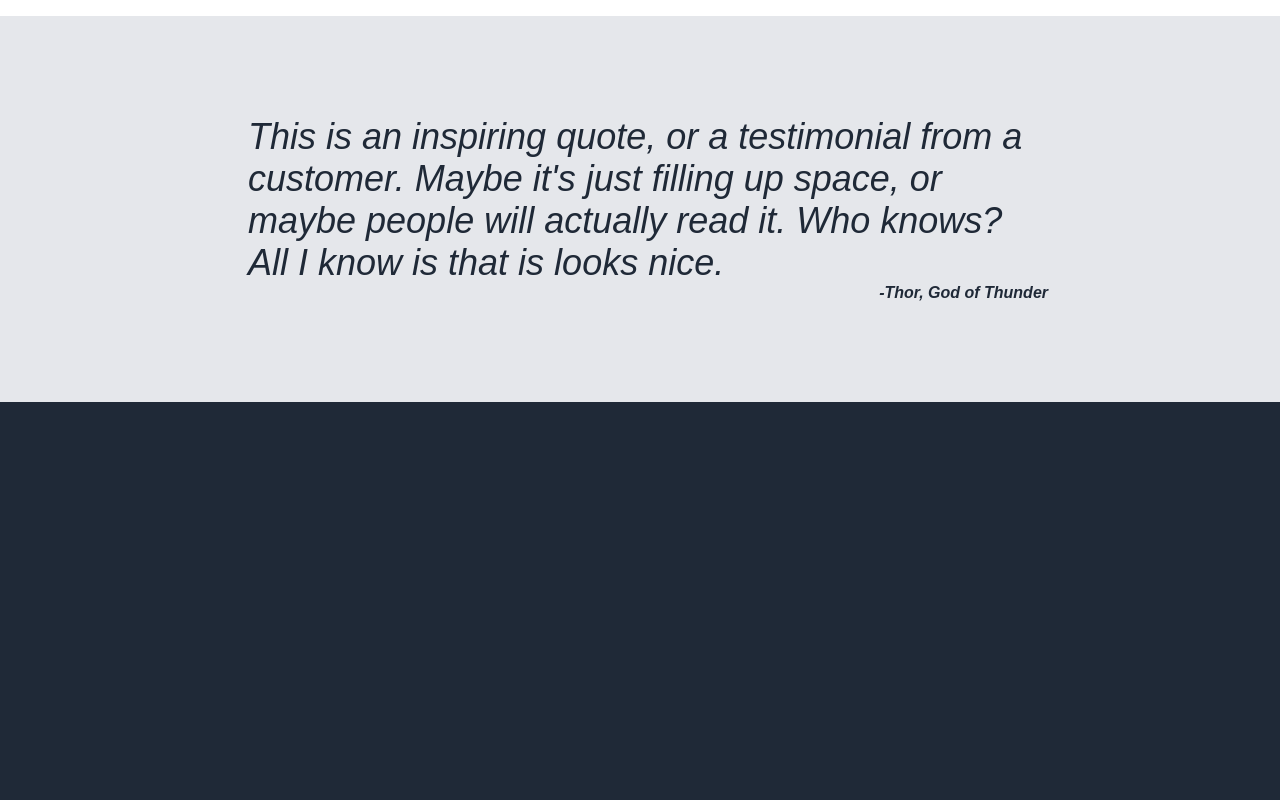
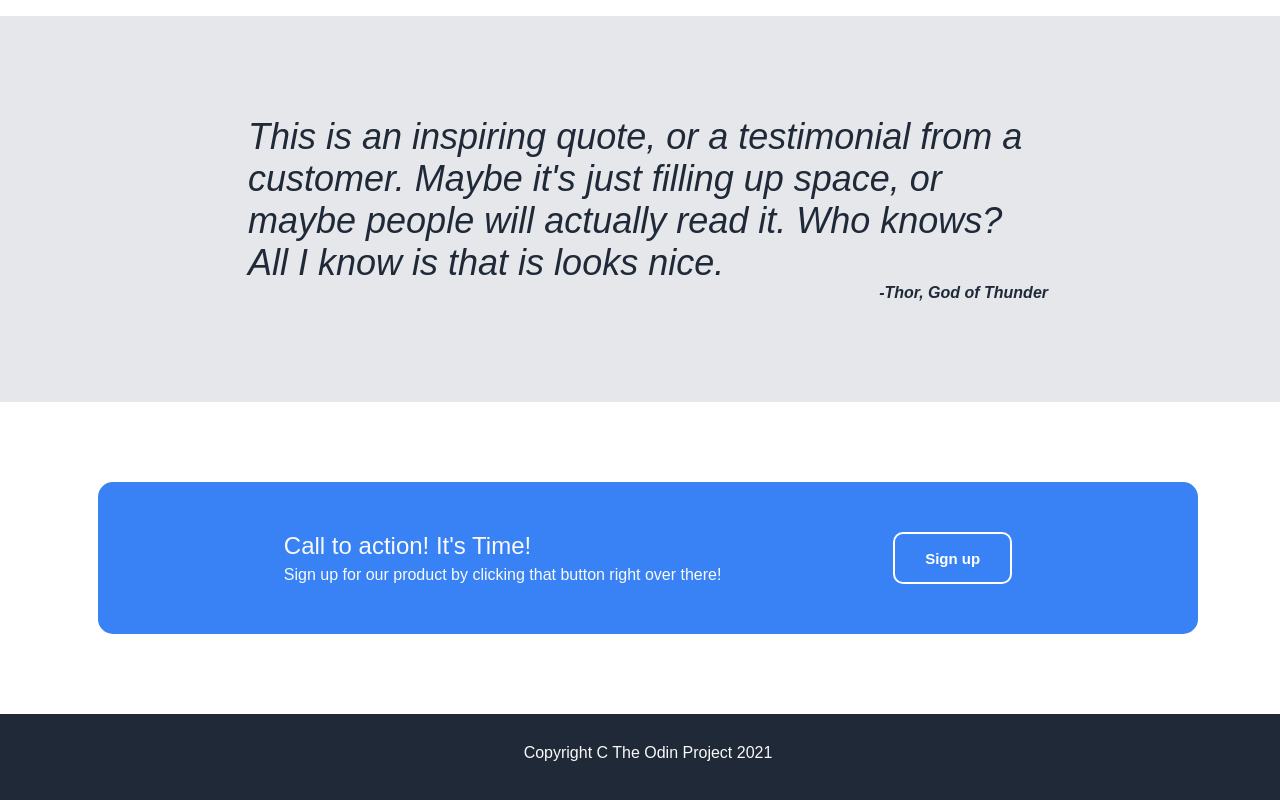
Before and after one commit to absoluutzero/landing-page, a plain HTML site: page index.html in a window 1280 px wide. Shown: the part 833-1633 px from the top of the page. Before the commit the page ends 1243 px from the top, so only its background shows below. Drawn offline with Linux system fonts and the light colour scheme.

Commit message:
bottom button section and footer added, site done

```diff
--- a/index.html
+++ b/index.html
@@ -57,6 +57,18 @@
         </div>
     </div>
 
+    <div class="lowersection">
+        <div class="lowercontent">
+            <div class="lowerleft">
+                <div class="lowertexttitle">Call to action! It's Time!</div>
+                <div class="lowertext">Sign up for our product by clicking that button right over there!</div>
+            </div>
+            <button class="bottombutton">Sign up</button>
+        </div>
+    </div>
+
+    <div class="footer">Copyright C The Odin Project 2021</div>
+
 </body>
 
 </html>
--- a/style.css
+++ b/style.css
@@ -131,3 +131,46 @@ body {
     font-weight: bold;
     align-self: flex-end;
 }
+
+.lowersection {
+    background-color: white;
+    width: 100%;
+    display: flex;
+    justify-content: center;
+    padding: 30px;
+}
+
+.lowercontent {
+    background-color: #3882f5;
+    width: 900px;
+    padding: 50px 100px;
+    margin: 50px;
+    display: flex;
+    justify-content: space-around;
+    border-radius: 15px;
+}
+
+.bottombutton {
+    background-color: #3882f5;
+    color: white;
+    color: white;
+    font-weight: 700;
+    font-size: 15px;
+    border-radius: 10px;
+    padding: 10px 30px;
+    border-style: solid;
+    border-color: white;
+}
+
+.lowertexttitle {
+    font-size: 24px;
+    margin-bottom: 6px;
+}
+
+.lowertext {
+    font-weight: 100;
+}
+
+.footer {
+    padding: 30px;
+}
```
